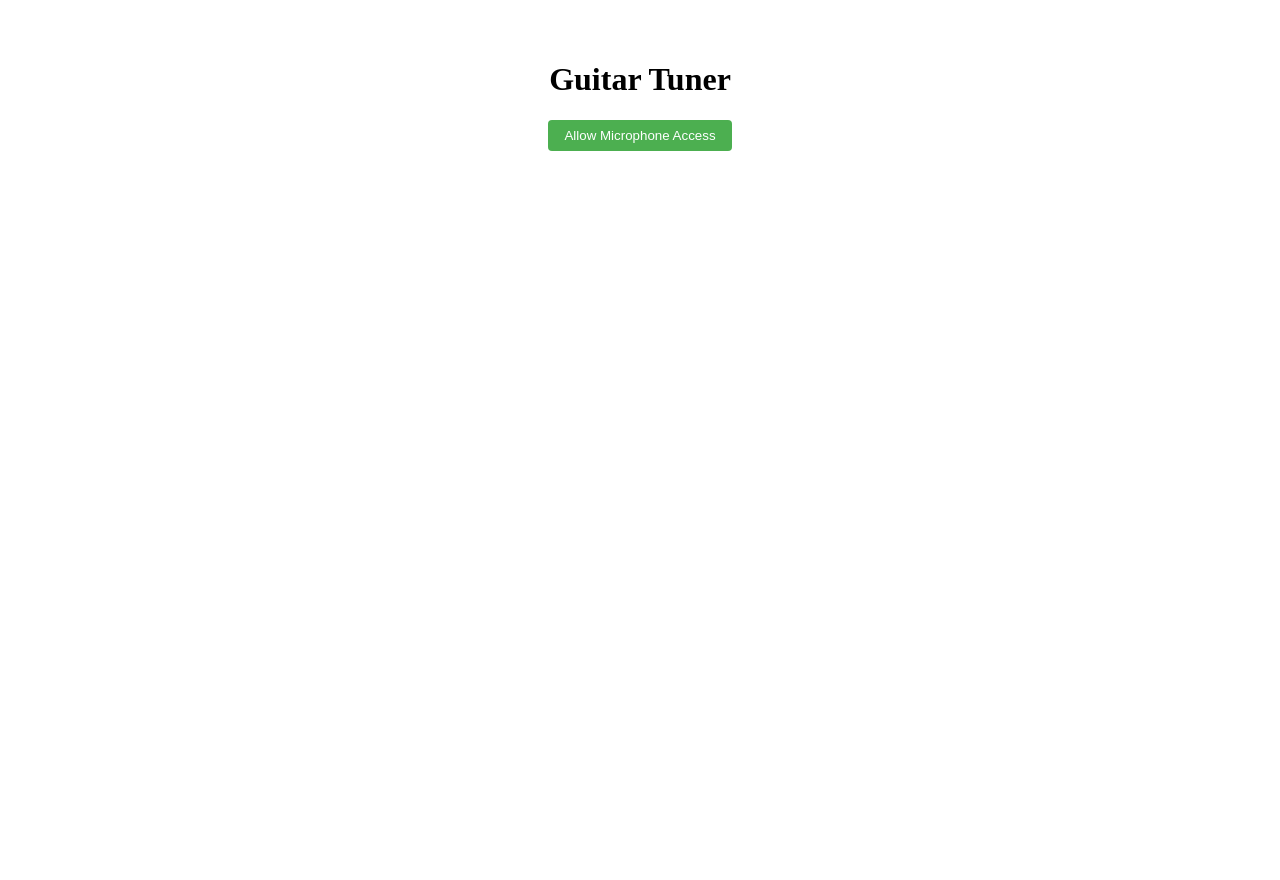
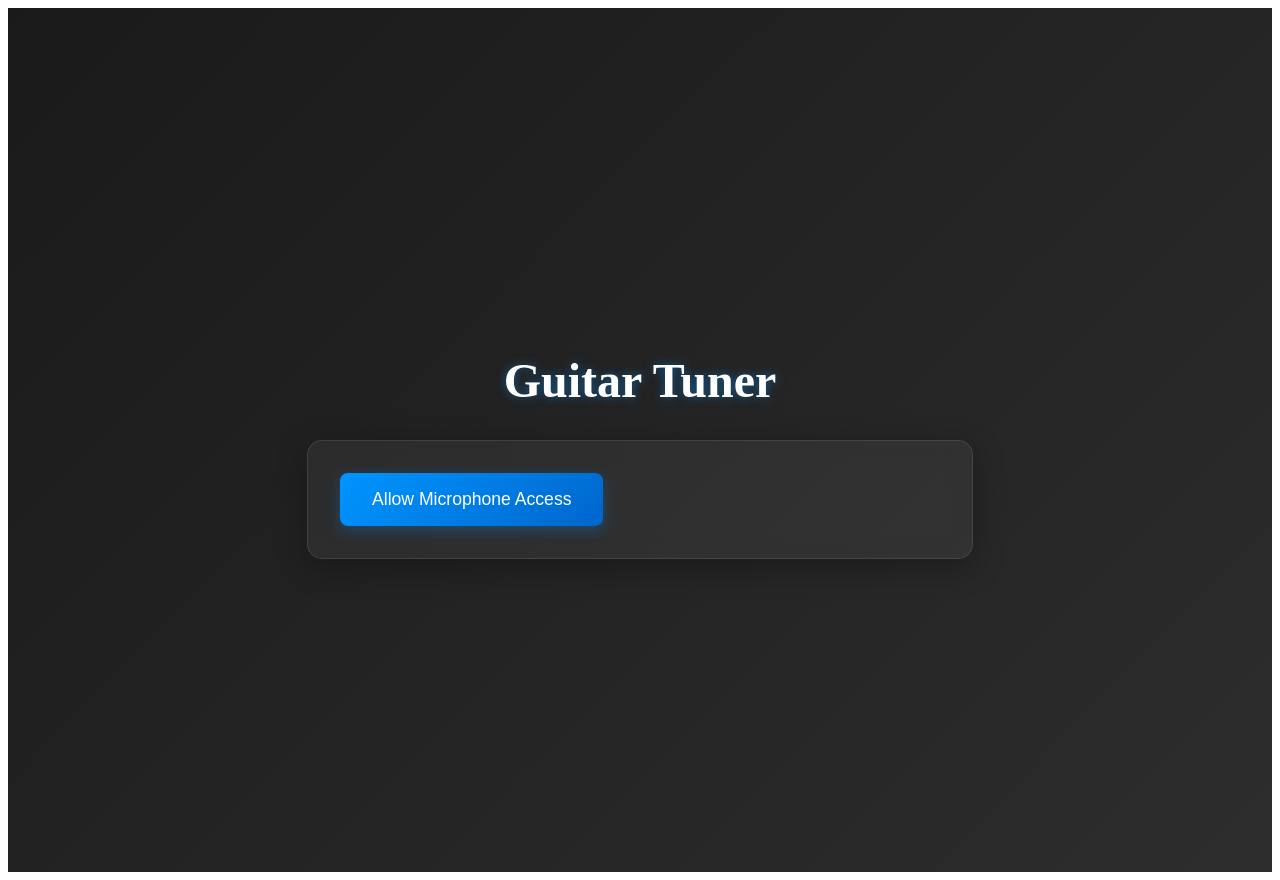
Before and after one commit to TimWallaceDev/Tuner, a React (Vite) app: page / in a window 1280 px wide. Before the commit the page ends 800 px from the top, so only its background shows below. Built offline with nearby package versions, Linux system fonts and the light colour scheme.

Commit message:
basic styling updates

```diff
--- a/package.json
+++ b/package.json
@@ -13,7 +13,8 @@
     "pitchfinder": "^2.3.2",
     "react": "^19.1.0",
     "react-dom": "^19.1.0",
-    "react-router-dom": "^7.6.2"
+    "react-router-dom": "^7.6.2",
+    "sass": "^1.89.1"
   },
   "devDependencies": {
     "@eslint/js": "^9.25.0",
--- a/src/Pages/HomePage/HomePage.jsx
+++ b/src/Pages/HomePage/HomePage.jsx
@@ -1,4 +1,5 @@
 import React, { useState, useEffect, useRef } from 'react';
+import './HomePage.scss';
 
 // Standard guitar tuning frequencies (E2 to E6)
 const GUITAR_NOTES = {
@@ -150,49 +151,34 @@ const HomePage = () => {
   };
 
   return (
-    <div style={{ textAlign: 'center', padding: '2rem' }}>
+    <div className="home-page">
       <h1>Guitar Tuner</h1>
 
+      <div className="tuner-container">
         {!hasPermission ? (
           <button
             onClick={requestMicrophonePermission}
-          style={{
-            padding: '0.5rem 1rem',
-            backgroundColor: '#4CAF50',
-            color: 'white',
-            border: 'none',
-            borderRadius: '4px',
-            cursor: 'pointer'
-          }}
+            className="mic-button"
           >
             Allow Microphone Access
           </button>
         ) : (
           <div>
-          <h2 style={{ fontSize: '3rem', margin: '1rem 0' }}>{currentNote || 'No note detected'}</h2>
-          <p>Frequency: {currentFrequency > 0 ? currentFrequency.toFixed(2) : '0.00'} Hz</p>
+            <div className="note-display">
+              {currentNote || 'No note detected'}
+            </div>
+            <div className="frequency">
+              Frequency: {currentFrequency > 0 ? currentFrequency.toFixed(2) : '0.00'} Hz
+            </div>
             {isAnalyzing && (
-            <div style={{ marginTop: '1rem' }}>
-              <p style={{
-                fontSize: '1.2rem',
-                color: getTuningColor(),
-                fontWeight: 'bold'
-              }}>
+              <div className="tuning-status" style={{ color: getTuningColor() }}>
                 {getTuningStatus()} ({cents} cents)
-              </p>
               </div>
             )}
-          <p style={{ fontSize: '0.8rem', color: '#666', marginTop: '1rem' }}>
+            <div className="status-message">
               {isAnalyzing ? '🎵 Detecting audio...' : 'Play a note on your guitar to see the detected pitch'}
-          </p>
-          <div style={{
-            marginTop: '1rem',
-            padding: '0.5rem',
-            backgroundColor: '#f0f0f0',
-            borderRadius: '4px',
-            fontSize: '0.8rem'
-          }}>
-            <p>Debug Info:</p>
+            </div>
+            <div className="debug-info">
               <p>Microphone Access: {hasPermission ? '✅ Granted' : '❌ Not granted'}</p>
               <p>Audio Context: {audioContextRef.current ? '✅ Active' : '❌ Not active'}</p>
               <p>Analyzer: {analyserRef.current ? '✅ Active' : '❌ Not active'}</p>
@@ -200,6 +186,7 @@ const HomePage = () => {
           </div>
         )}
       </div>
+    </div>
   );
 };
 
--- a/src/Pages/HomePage/HomePage.scss
+++ b/src/Pages/HomePage/HomePage.scss
@@ -0,0 +1,92 @@
+.home-page {
+  min-height: 100vh;
+  background: linear-gradient(135deg, #1a1a1a 0%, #2d2d2d 100%);
+  color: #ffffff;
+  padding: 2rem;
+  display: flex;
+  flex-direction: column;
+  align-items: center;
+  justify-content: center;
+
+  h1 {
+    font-size: 3rem;
+    margin-bottom: 2rem;
+    color: #ffffff;
+    text-shadow: 0 0 10px rgba(0, 149, 255, 0.5);
+  }
+
+  .tuner-container {
+    background: rgba(255, 255, 255, 0.05);
+    backdrop-filter: blur(10px);
+    border-radius: 15px;
+    padding: 2rem;
+    box-shadow: 0 8px 32px rgba(0, 0, 0, 0.3);
+    border: 1px solid rgba(255, 255, 255, 0.1);
+    width: 100%;
+    max-width: 600px;
+    margin: 0 auto;
+  }
+
+  .note-display {
+    font-size: 4rem;
+    font-weight: bold;
+    margin: 1rem 0;
+    color: #0095ff;
+    text-shadow: 0 0 15px rgba(0, 149, 255, 0.3);
+  }
+
+  .frequency {
+    font-size: 1.2rem;
+    color: #b3b3b3;
+    margin-bottom: 1rem;
+  }
+
+  .tuning-status {
+    font-size: 1.5rem;
+    font-weight: bold;
+    margin: 1rem 0;
+    padding: 0.5rem 1rem;
+    border-radius: 8px;
+    background: rgba(255, 255, 255, 0.1);
+  }
+
+  .status-message {
+    font-size: 0.9rem;
+    color: #b3b3b3;
+    margin-top: 1rem;
+  }
+
+  .debug-info {
+    margin-top: 2rem;
+    padding: 1rem;
+    background: rgba(0, 0, 0, 0.2);
+    border-radius: 8px;
+    font-size: 0.8rem;
+    color: #b3b3b3;
+
+    p {
+      margin: 0.5rem 0;
+    }
+  }
+
+  .mic-button {
+    background: linear-gradient(135deg, #0095ff 0%, #0066cc 100%);
+    color: white;
+    border: none;
+    padding: 1rem 2rem;
+    font-size: 1.1rem;
+    border-radius: 8px;
+    cursor: pointer;
+    transition: all 0.3s ease;
+    box-shadow: 0 4px 15px rgba(0, 149, 255, 0.3);
+
+    &:hover {
+      transform: translateY(-2px);
+      box-shadow: 0 6px 20px rgba(0, 149, 255, 0.4);
+    }
+
+    &:active {
+      transform: translateY(0);
+    }
+  }
+}
```
Also changed, not shown: 1 other file (tests, documents, lock files or other folders). Lines whose indentation alone changed are shown as unchanged.
